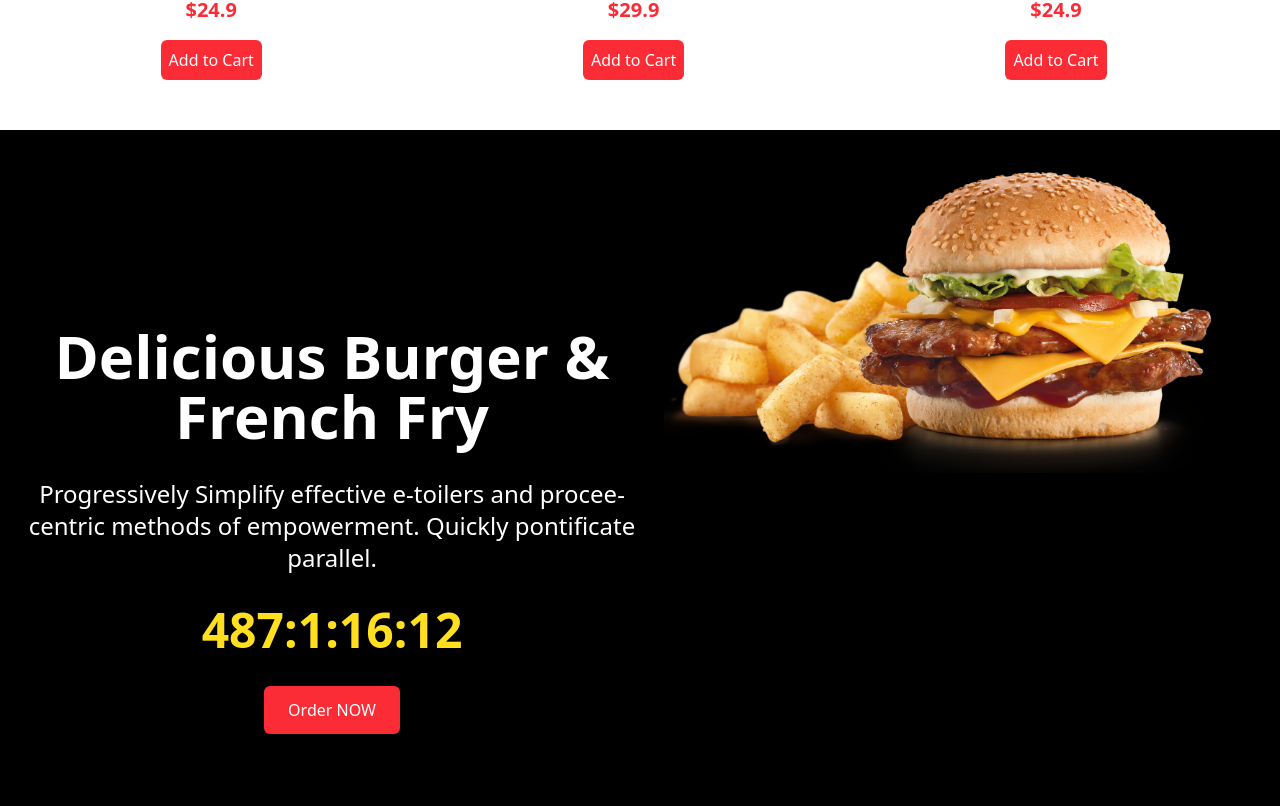
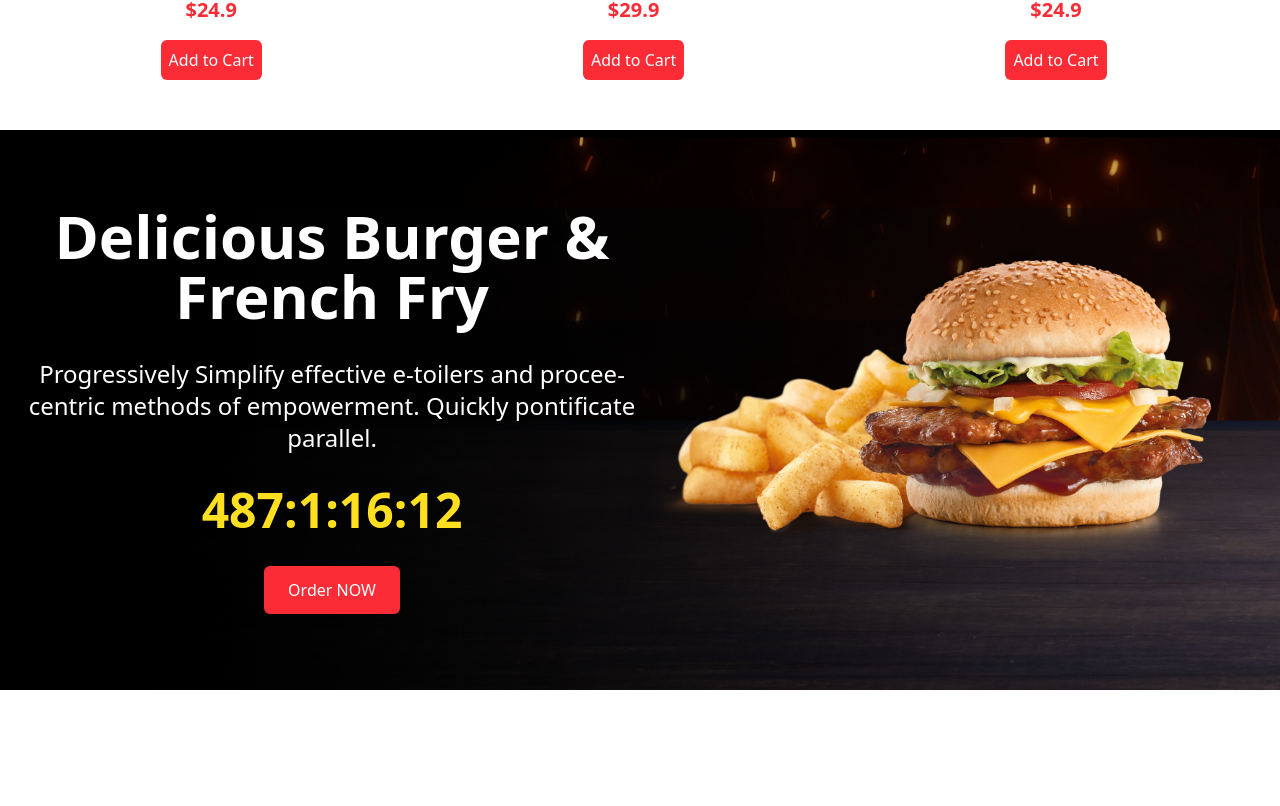
Before and after one commit to primakezadev/Restaurant, a Next.js app: page / in a window 1280 px wide. Shown: the part 1534-2340 px from the top of the page. Built offline with nearby package versions, Linux system fonts and the light colour scheme.

Commit message:
Finished the Home page

```diff
--- a/src/component/CountDown.tsx
+++ b/src/component/CountDown.tsx
@@ -20,7 +20,7 @@ import React, { useState, useEffect } from "react";
 
 const CountDown = () => {
 
-  let difference = +new Date(`10/19/2026`) - +new Date();
+  let difference = + new Date(`10/19/2026`) - + new Date();
   const [delay, setDelay] = useState(difference);
 
   const d = Math.floor(difference / (1000 * 60 * 60 * 24));
--- a/src/component/Offer.tsx
+++ b/src/component/Offer.tsx
@@ -3,7 +3,7 @@ import CountDown from "./CountDown";
 
 const Offers= () => {
   return (
-    <div className="bg-black w-full h-screen  flex flex-col md:flex-row">
+    <div className="bg-black w-full h-screen  flex flex-col md:flex-row md:justify- md:bg-[url('/assets/offerBg.png')] md:h-[70vh]">
         {/* TEXT CONTAINER */}
       <div className="flex-1 flex flex-col justify-center items-center text-center gap-8 p-6 ">
         <h1 className=" text-white text-5xl font-bold xl:text-6xl">Delicious Burger & French Fry</h1>
@@ -13,7 +13,7 @@ const Offers= () => {
         <button className="bg-red-500 text-white rounded-md py-3 px-6">Order NOW</button>
       </div>
       {/* IMAGE CONTAINER */}
-         <div className="relative w-96 h-96 flex-1">
+         <div className="relative w-96 h-96 flex-1 md:h-full">
            <Image src="/assets/offerProduct.png" alt="Offer Product" fill className="object-contain" />
             </div>
 
```
Also changed, not shown: public/assets/offerBg.png (added).
